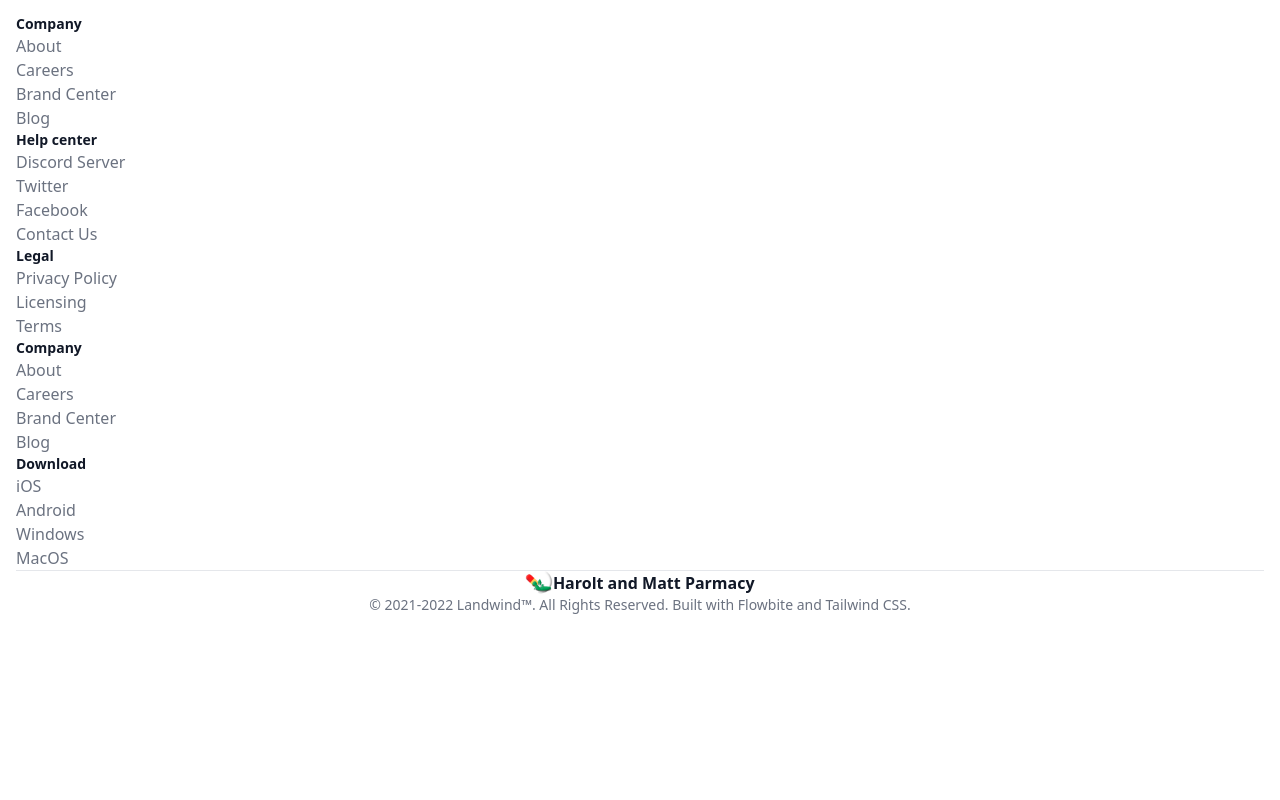
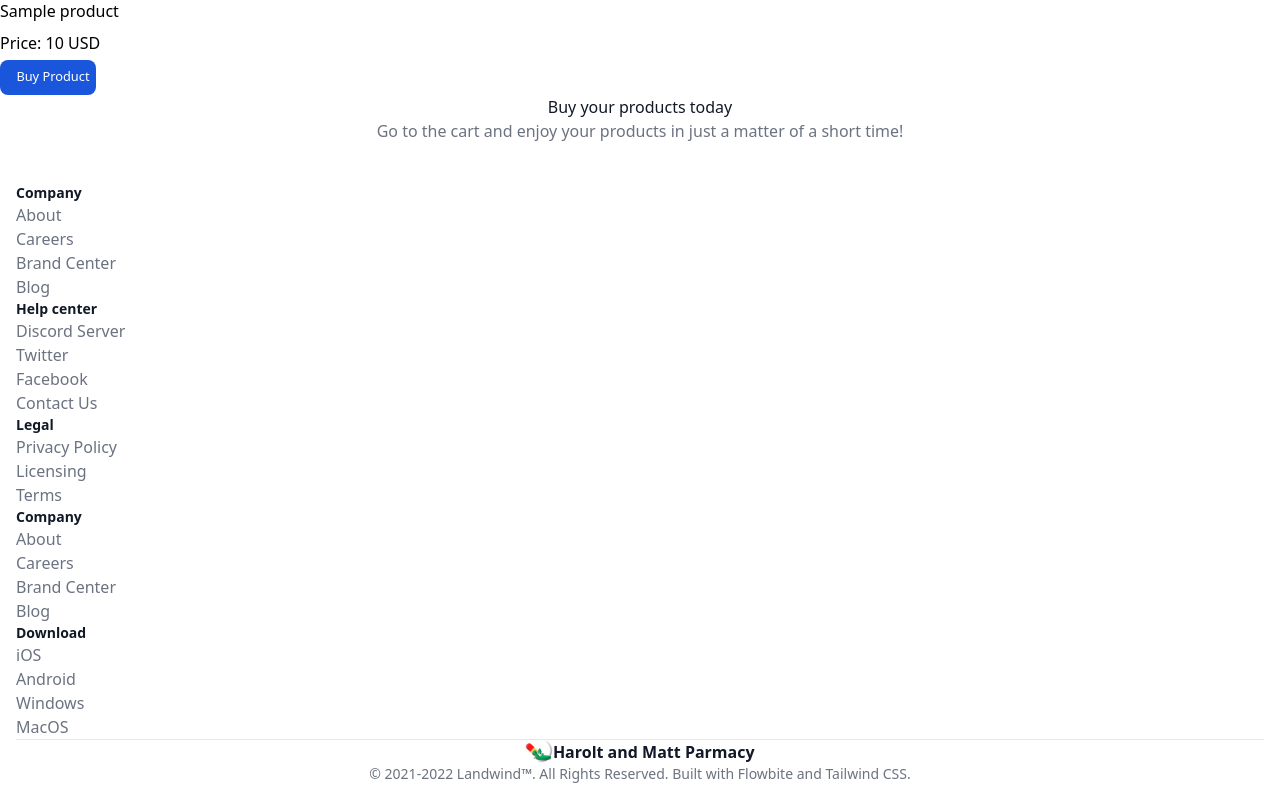
Before and after one commit to soyReynald/haroltAndMattPharmacy, a PHP site: page / in a window 1280 px wide. Shown: the part 373-1173 px from the top of the page. Before the commit the page ends 987 px from the top, so only its background shows below. Run offline with PHP 8.4, Linux system fonts and the light colour scheme; tables that the repository leaves empty or names only in its code hold one stand-in row (values such as "Sample post"); style sheets or scripts are compiled from the project's sources; some libraries are stand-ins or nearby versions.

Commit message:
[U] Products being shown correctly thanks Jesus

```diff
--- a/index.php
+++ b/index.php
@@ -90,7 +90,7 @@
     <!-- Start block -->
 	<?php
 		// General php to retrieve information
-		$sql = "SELECT id, product_name, quantity_in_stock, price FROM products"; // This is correctly working thanks Jesus.
+		$sql = "SELECT id, product_name, quantity_in_stock, price, product_url FROM products"; // This is correctly working thanks Jesus.
 		$result = $conn->query($sql);
 	?>
     <section class="bg-white dark:bg-gray-900">
@@ -101,15 +101,14 @@
 					$price = $rows['price'];
 					$name_of_product = $rows['product_name'];
 					$quantity_in_stock = $rows['quantity_in_stock'];
+					$image_of_product = $rows['product_url'];
 				?>
 					<div>
-						<img src="./images/products/product_1.jpg" width="37" height="auto" />
-						<h3 class="mb-2 text-2xl font-bold dark:text-white">Wipe Lens Cleaning Wipe</h3>
-						<p class="font-light text-black-500 dark:text-black-400">Price: $100 USD</p>
+						<img src="./images/products/<?= $image_of_product; ?>" alt="product_<?= $id_to_product; ?> width="37" height="auto"/>
+						<h3 class="mb-2 text-2xl font-bold dark:text-white"><?= $name_of_product ?></h3>
+						<p class="font-light text-black-500 dark:text-black-400">Price: <?= $price ?> USD</p>
 						<button style="font-size: 0.5rem; margin-top: 0.3rem; padding: 0.4rem"type="button" class="text-white bg-blue-700 hover:bg-blue-800 focus:ring-4 focus:outline-none focus:ring-blue-300 font-medium rounded-lg text-sm px-5 py-2.5 text-center inline-flex items-center me-2 dark:bg-blue-600 dark:hover:bg-blue-700 dark:focus:ring-blue-800">
-						<svg class="w-3.5 h-3.5 me-2" aria-hidden="true" xmlns="http://www.w3.org/2000/svg" fill="currentColor" viewBox="0 0 18 21">
-						<path d="M15 12a1 1 0 0 0 .962-.726l2-7A1 1 0 0 0 17 3H3.77L3.175.745A1 1 0 0 0 2.208 0H1a1 1 0 0 0 0 2h.438l.6 2.255v.019l2 7 .746 2.986A3 3 0 1 0 9 17a2.966 2.966 0 0 0-.184-1h2.368c-.118.32-.18.659-.184 1a3 3 0 1 0 3-3H6.78l-.5-2H15Z"/>
-						</svg>
+
 							<span style="font-size: 0.8rem; margin-left: 10px;">
 								<a style="text-decoration: none; white: black !important;" name="buy_btn_<?= $id_to_product; ?>" href="db_includes/functionality_process.php?=id_to=<?= $id_to_product ?>" name="buy_btn">Buy Product</a>
 							</span>
```
